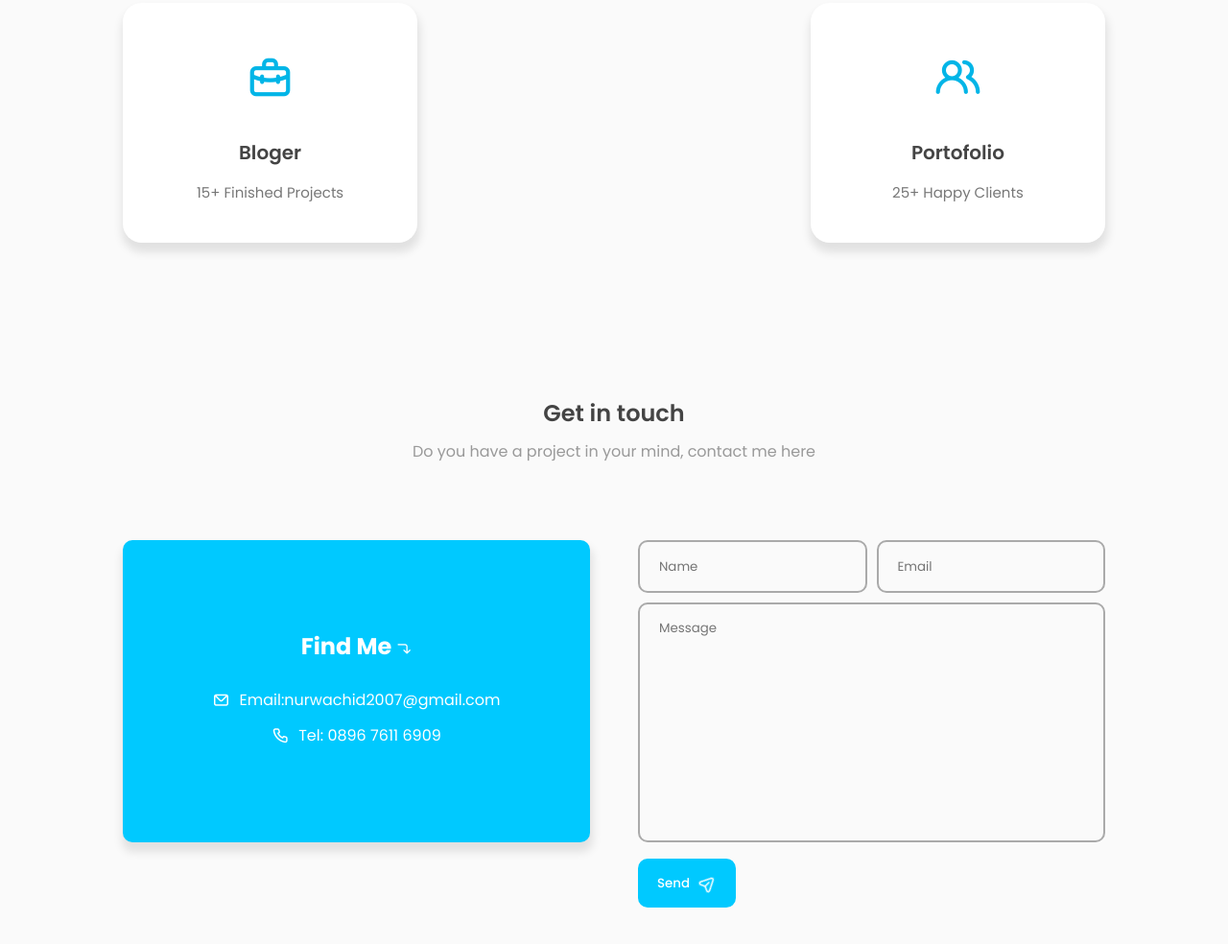
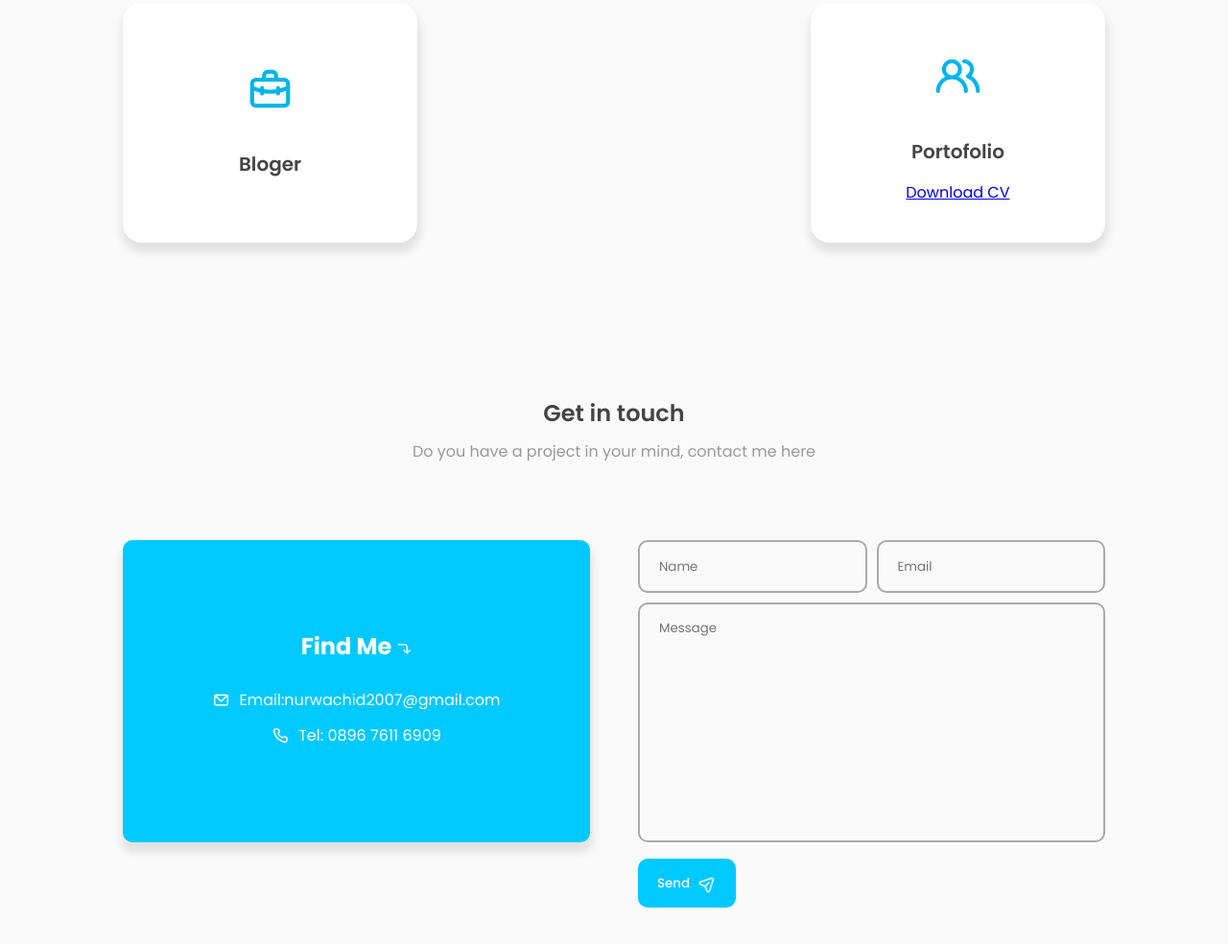
Before and after one commit to nurwachid30/res, a plain HTML site: page index.html in a window 1280 px wide. Shown: the part 1527-2511 px from the top of the page at 96% size. Drawn offline with nearby package versions, Linux system fonts and the light colour scheme.

Commit message:
Update index.html

```diff
--- a/index.html
+++ b/index.html
@@ -137,12 +137,12 @@
             <div class="project-box">
                 <i class="uil uil-briefcase-alt"></i>
                 <h3>Bloger</h3>
-                <label>15+ Finished Projects</label>
+                <label></label>
             </div>
             <div class="project-box">
                 <i class="uil uil-users-alt"></i>
                 <h3>Portofolio</h3>
-                <label>25+ Happy Clients</label>
+                <a href="https://drive.google.com/file/d/1LvtxZuRPXRxgpSMqpNH7ApFGaFLzJg6y/view?usp=drive_link">Download CV</a>
             </div>
 
        </section>
```
